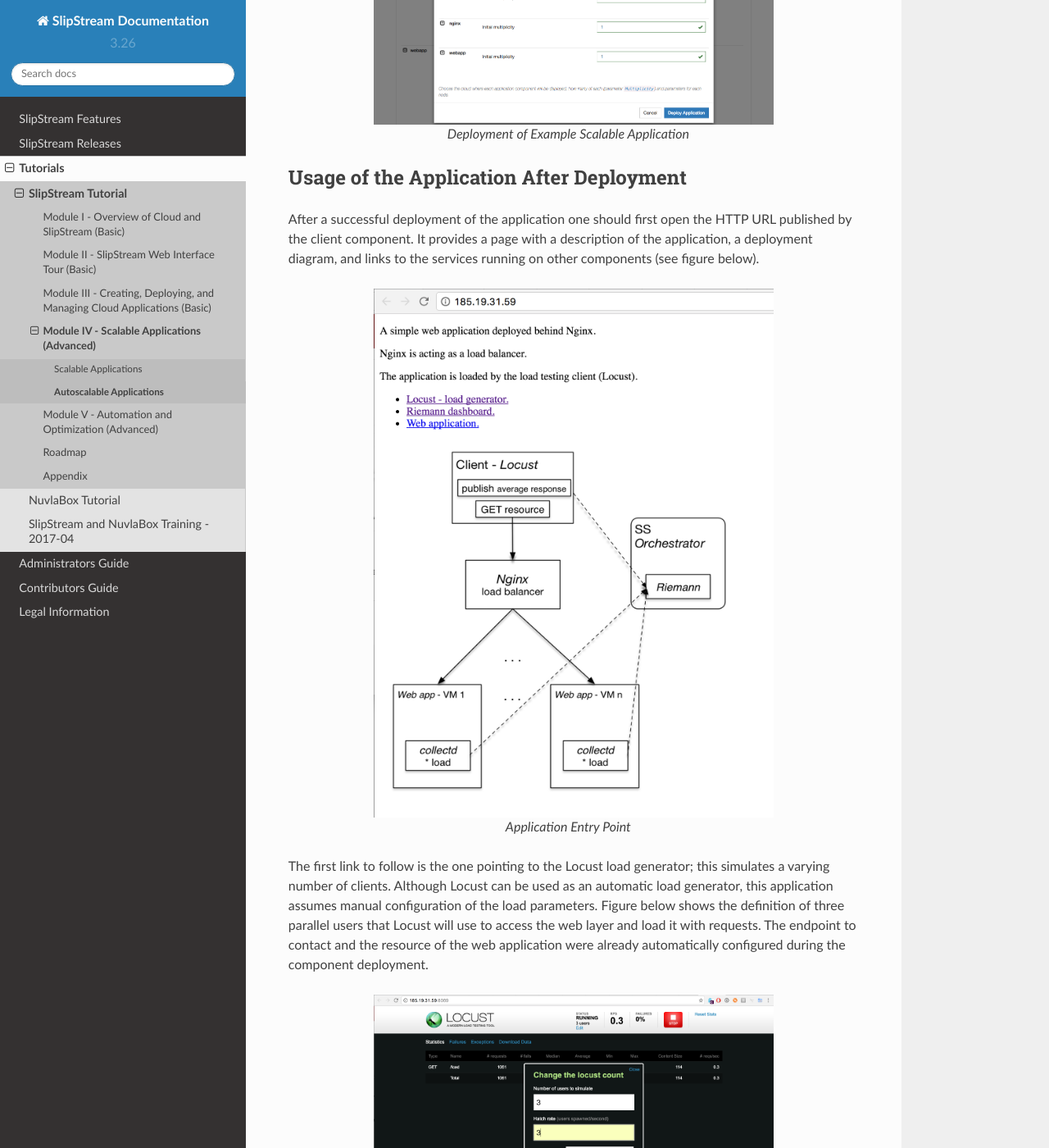
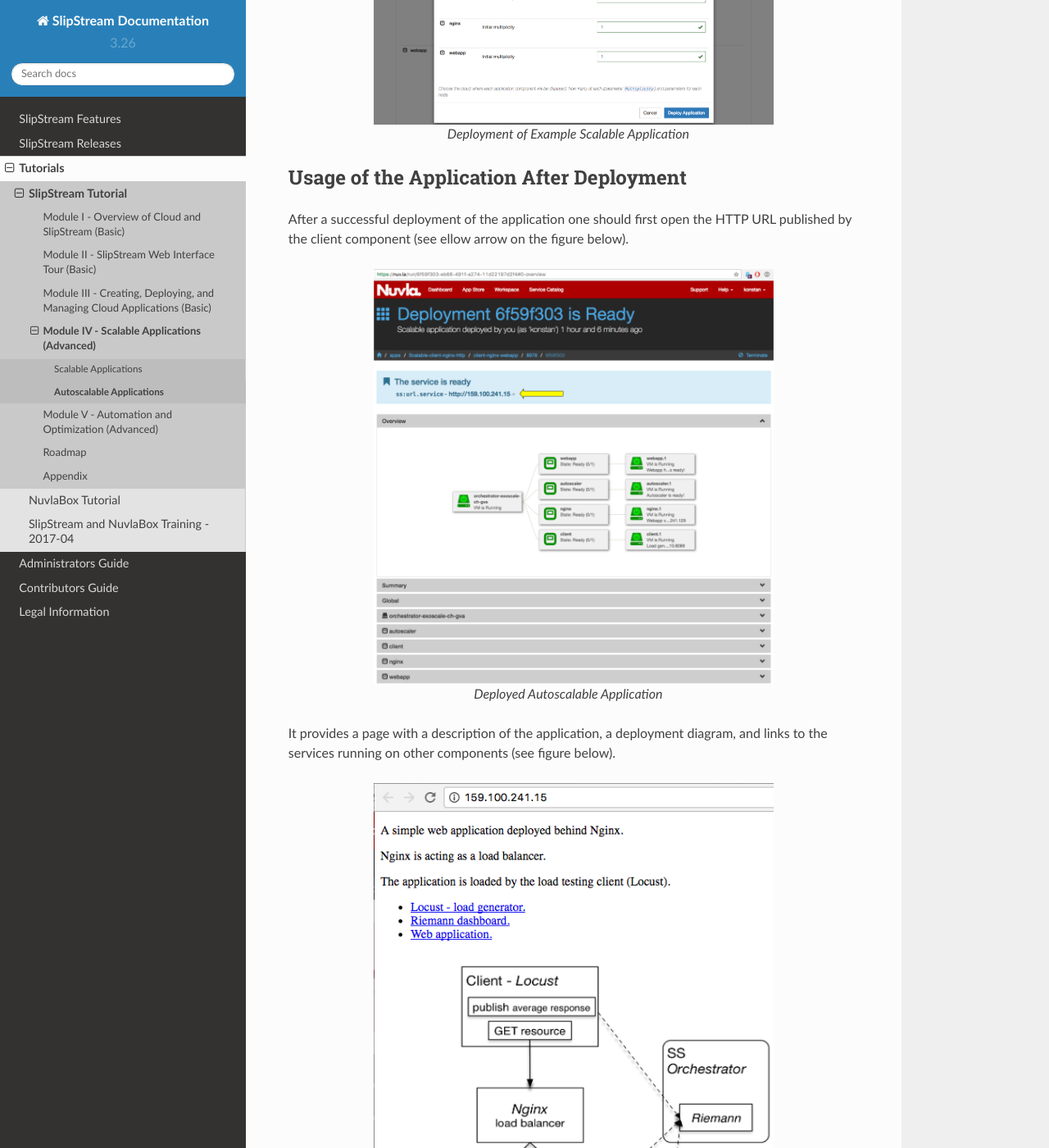
Before and after one commit to slipstream/SlipStreamDocumentation, a Sphinx documentation site: the page built from docs/tutorials/ss/autoscalable-applications.rst, in a window 1280 px wide and 1400 px high, scrolled down 6406 px. Shown: the whole window at 82% size. Built offline with Sphinx 7.4.7 and the Read the Docs theme 2.0.0, drawn with Linux system fonts in a browser that asks for light colours.

Commit message:
added screenshot of the run of autoscaled app; moved screenshots to a proper location.

```diff
--- a/docs/tutorials/ss/autoscalable-applications.rst
+++ b/docs/tutorials/ss/autoscalable-applications.rst
@@ -257,7 +257,7 @@
 scalable application; you can optionally change the multiplicity of the webapp
 component. Select the cloud and proceed with the deployment.
 
-.. figure:: images/diagrams/autoscale-app-deploy.png
+.. figure:: images/screenshots/autoscale-app-deploy.png
    :width: 70%
    :align: center
 
@@ -267,11 +267,18 @@
 -----------------------------------------
 
 After a successful deployment of the application one should first open the HTTP
-URL published by the client component. It provides a page with a description of
-the application, a deployment diagram, and links to the services running on
-other components (see figure below).
+URL published by the client component (see ellow arrow on the figure below).
 
-.. figure:: images/diagrams/autoscale-app-entry-point.png
+.. figure:: images/screenshots/autoscale-app-deployed.png
+   :width: 70%
+   :align: center
+
+   Deployed Autoscalable Application
+
+It provides a page with a description of the application, a deployment diagram,
+and links to the services running on other components (see figure below).
+
+.. figure:: images/screenshots/autoscale-app-entry-point.png
    :width: 70%
    :align: center
 
@@ -286,7 +293,7 @@
 configured during the component deployment.
 
 
-.. figure:: images/diagrams/autoscale-app-locust-3clients.png
+.. figure:: images/screenshots/autoscale-app-locust-3clients.png
    :width: 70%
    :align: center
 
```
Also changed, not shown: other parts of docs/tutorials/ss/autoscalable-applications.rst (+3 -3 lines), docs/tutorials/ss/images/diagrams/autoscale-app-entry-point.png (deleted), docs/tutorials/ss/images/screenshots/autoscale-app-deploy.png (renamed from docs/tutorials/ss/images/diagrams/autoscale-app-deploy.png), docs/tutorials/ss/images/screenshots/autoscale-app-deployed.png (added), docs/tutorials/ss/images/screenshots/autoscale-app-entry-point.png (added), docs/tutorials/ss/images/screenshots/autoscale-app-locust-3clients.png (renamed from docs/tutorials/ss/images/diagrams/autoscale-app-locust-3clients.png), docs/tutorials/ss/images/screenshots/autoscale-app.png (renamed from docs/tutorials/ss/images/diagrams/autoscale-app.png), docs/tutorials/ss/images/screenshots/autoscale-graphite-avg_resp_time.png (renamed from docs/tutorials/ss/images/diagrams/autoscale-graphite-avg_resp_time.png), docs/tutorials/ss/images/screenshots/autoscale-riemann-dash-3vms.png (renamed from docs/tutorials/ss/images/diagrams/autoscale-riemann-dash-3vms.png).
